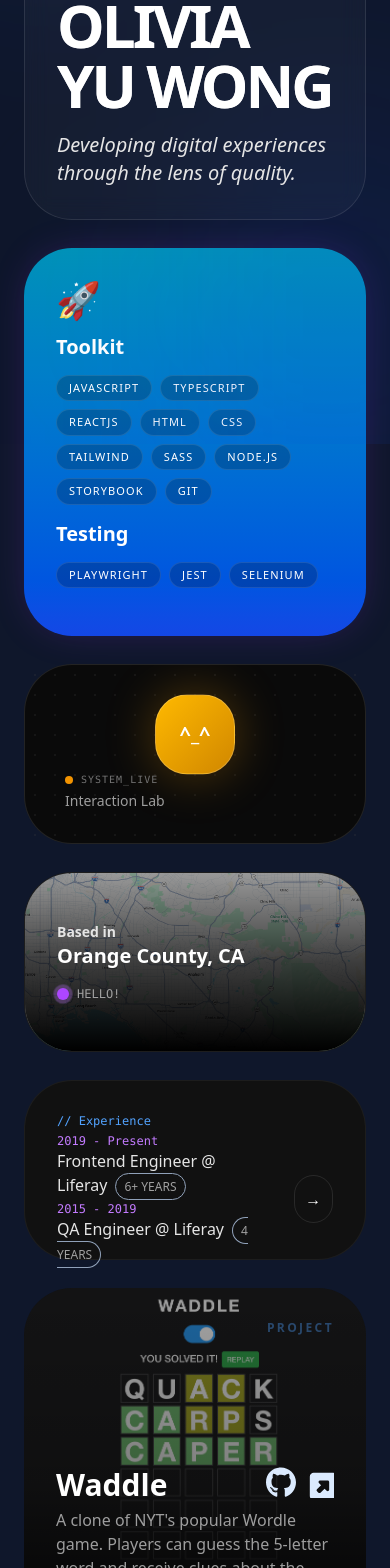
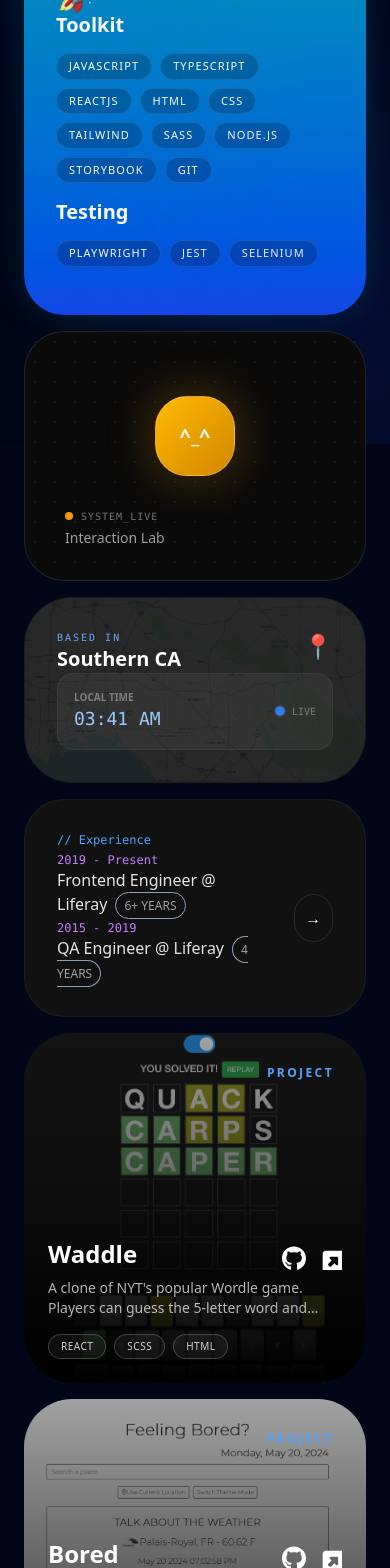
Before and after one commit to oliv-yu/oliv-yu.github.io, a Next.js app: page / in a window 390 px wide. Shown: the part 400-1968 px from the top of the page. Built offline with nearby package versions, Linux system fonts and the light colour scheme.

Commit message:
Fix some bugs on mobile

```diff
--- a/app/second/DecorativeAura.tsx
+++ b/app/second/DecorativeAura.tsx
@@ -1,6 +1,6 @@
 export default function DecorativeAura() {
   return (
-    <div className="fixed top-0 left-0 w-full h-full overflow-hidden">
+    <div className="fixed top-0 left-0 w-full h-full overflow-hidden pointer-events-none">
       <div className="absolute top-[-10%] left-[-10%] w-[50%] h-[50%] bg-blue-700/20 blur-[120px] rounded-full" />
       <div className="absolute bottom-[-10%] right-[-10%] w-[50%] h-[50%] bg-blue-700/20 blur-[120px] rounded-full" />
     </div>
--- a/app/second/Location.tsx
+++ b/app/second/Location.tsx
@@ -1,25 +1,60 @@
+import { useState, useEffect } from "react";
+
 export default function Location() {
+  const [time, setTime] = useState(new Date());
+
+  useEffect(() => {
+    const timer = setInterval(() => {
+      setTime(new Date());
+    }, 1000);
+    return () => clearInterval(timer);
+  }, []);
+
+  // Format time for California (PT)
+  const laTime = time.toLocaleTimeString("en-US", {
+    timeZone: "America/Los_Angeles",
+    hour: "2-digit",
+    minute: "2-digit",
+    hour12: true,
+  });
+
   return (
     <>
       <img
-        className="absolute inset-0 opacity-60 group-hover:scale-110 transition-transform duration-700"
+        className="absolute inset-0 opacity-10 group-hover:scale-110 transition-transform duration-700"
         alt="Map of OC"
         src="/images/map.png"
       />
 
-      <div className="absolute inset-0 bg-gradient-to-t from-black via-black/60 to-transparent" />
+      <div className="flex flex-col justify-between h-full w-full">
+        <div className="flex justify-between items-start">
+          <div className="flex flex-col">
+            <p className="text-[10px] font-mono text-blue-400 uppercase tracking-[0.2em]">
+              Based in
+            </p>
+            <h3 className="text-xl font-bold text-white">Southern CA</h3>
+          </div>
+          <span className="text-2xl">📍</span>
+        </div>
 
-      <div className="relative">
-        <p className="text-neutral-200 font-bold text-sm">Based in</p>
-        <h3 className="text-xl font-bold">Orange County, CA</h3>
+        <div className="bg-white/5 rounded-2xl p-4 flex items-center justify-between border border-white/5">
+          <div className="flex flex-col">
+            <p className="text-[10px] text-neutral-500 uppercase font-bold">
+              Local Time
+            </p>
+            <p className="text-lg font-mono font-medium text-blue-300">
+              {laTime}
+            </p>
+          </div>
 
-        {/* The Pulse Dot */}
-        <div className="mt-4 flex items-center gap-2">
-          <span className="relative flex h-3 w-3">
-            <span className="animate-ping absolute inline-flex h-full w-full rounded-full bg-purple-400 opacity-75"></span>
-            <span className="relative inline-flex rounded-full h-3 w-3 bg-purple-500"></span>
-          </span>
-          <span className="text-xs font-mono text-neutral-400">HELLO!</span>
+          {/* Pulsing "Live" indicator */}
+          <div className="flex items-center gap-2">
+            <span className="relative flex h-2 w-2">
+              <span className="animate-ping absolute inline-flex h-full w-full rounded-full bg-blue-400 opacity-75"></span>
+              <span className="relative inline-flex rounded-full h-2 w-2 bg-blue-500"></span>
+            </span>
+            <span className="text-[10px] text-neutral-500 font-mono">LIVE</span>
+          </div>
         </div>
       </div>
     </>
--- a/app/second/Projects.tsx
+++ b/app/second/Projects.tsx
@@ -68,43 +68,49 @@
   return (
     <motion.div
       whileHover={{ scale: 0.98 }}
-      className="md:col-span-2 md:row-span-2 min-sm:col-span-1 min-sm:row-span-2 min-sm:col-span-1 min-sm:row-span-2 max-sm:col-span-1 max-sm:row-span-2 bg-neutral-900 rounded-[3rem] relative overflow-hidden group"
+      className="col-span-1 md:col-span-2 md:row-span-2 min-h-[350px] md:min-h-0 md:h-full bg-neutral-900 rounded-[3rem] relative overflow-hidden group"
     >
-      <div className="absolute top-8 right-8 text-xs tracking-[0.2em] text-blue-400 uppercase font-bold">
+      <div className="absolute top-8 right-8 z-20 text-xs tracking-[0.2em] text-blue-400 uppercase font-bold">
         PROJECT
       </div>
+
       <img
-        className="absolute inset-0 opacity-60 group-hover:scale-110 transition-transform duration-700"
+        className="absolute inset-0 w-full h-full object-cover opacity-60 group-hover:scale-110 transition-transform duration-700"
         alt={`${title} Card`}
         src={imagePath}
       />
-      <div className="absolute inset-0 bg-gradient-to-t from-black via-black/20 to-transparent" />
-      <div className="absolute bottom-8 left-8 right-8">
-        <div className="justify-between mb-1 text-3xl flex">
-          <span className="font-bold">{title}</span>
+      <div className="absolute inset-0 bg-gradient-to-t from-black via-black/40 to-transparent z-10" />
 
-          <div>
+      <div className="absolute bottom-6 left-6 right-6 md:bottom-8 md:left-8 md:right-8 z-20">
+        <div className="flex justify-between items-end mb-2">
+          <span className="text-2xl md:text-3xl font-bold">{title}</span>
+
+          <div className="flex gap-3">
             <Icon
               icon="github"
-              cssClass="inline-block w-[1em] h-[1em] fill-default-100 hover:fill-slate-800 mx-2"
+              cssClass="w-6 h-6 fill-white hover:fill-blue-400 transition-colors"
               href={repoLink}
             />
             <Icon
-              cssClass="inline-block w-[1em] h-[1em] fill-default-100 hover:fill-slate-800"
+              icon="darkLink"
+              cssClass="w-6 h-6 fill-white hover:fill-blue-400 transition-colors"
               href={demoLink}
-              icon="darkLink"
             />
           </div>
         </div>
-        <span className="text-white/60">{description}</span>
 
-        <div className="flex flex-wrap text-xs uppercase space-x-1 mt-2">
+        <p className="text-sm md:text-base text-white/70 line-clamp-2">
+          {description}
+        </p>
+
+        <div className="flex flex-wrap gap-2 mt-4">
           {skills.map((item) => (
-            <p className="my-2" key={`${title}-${item}-${Math.random()}`}>
-              <span className="rounded-3xl border-1 border-slate-400 text-neutral-400 py-1 px-2 hover:bg-neutral-600 transition ease-in-and-out duration-100 transition-colors">
-                {item}
-              </span>
-            </p>
+            <span
+              key={item}
+              className="text-[10px] md:text-xs uppercase tracking-wider rounded-full border border-white/20 bg-white/5 py-1 px-3 text-neutral-300"
+            >
+              {item}
+            </span>
           ))}
         </div>
       </div>
--- a/app/second/index.tsx
+++ b/app/second/index.tsx
@@ -15,35 +15,37 @@
       <DecorativeAura />
 
       <ScrollProgress />
-      <div className="min-h-screen bg-slate-900 text-white p-6 font-sans selection:bg-blue-500">
+
+      <div className="min-h-screen bg-slate-950 text-white p-6 font-sans selection:bg-blue-500">
         <motion.div
           initial={{ opacity: 0, y: 10 }}
           animate={{ opacity: 1, y: 0 }}
-          className="max-w-6xl mx-auto grid grid-cols-1 md:grid-cols-4 md:grid-rows-4 gap-7 auto-rows-[180px]"
+          className="max-w-6xl mx-auto grid grid-cols-1 md:grid-cols-4 md:grid-rows-4 gap-4 md:gap-7 auto-rows-auto md:auto-rows-[180px]"
         >
           <motion.div
             whileHover={{ scale: 1.01 }}
-            className="md:col-span-4 md:row-span-2 min-sm:col-span-1 min-sm:row-span-3 max-sm:col-span-1 max-sm:row-span-3 bg-white/[0.03] border border-white/10 backdrop-blur-md rounded-[3rem] p-8 flex flex-col justify-end relative overflow-hidden group"
+            className="col-span-1 md:col-span-4 md:row-span-2 bg-white/[0.03] border border-white/10 backdrop-blur-md rounded-[2.5rem] md:rounded-[3rem] p-6 md:p-10 flex flex-col justify-end relative overflow-hidden group min-h-[300px] md:min-h-0"
           >
-            <div className="absolute top-8 right-8 text-xs tracking-[0.2em] text-blue-400 uppercase font-bold">
+            {/* Label: Relative on mobile to prevent overlap, absolute on desktop */}
+            <div className="relative md:absolute md:top-8 md:right-8 text-[10px] tracking-[0.2em] text-blue-400 uppercase font-bold mb-4 md:mb-0">
               Frontend Developer
             </div>
-            <h1 className="text-6xl md:text-8xl font-black tracking-tighter leading-none mb-4 bg-gradient-to-t from-white to-white/50 bg-clip-text">
+            <h1 className="text-5xl md:text-8xl font-black tracking-tighter leading-[0.85] mb-4 bg-gradient-to-t from-white to-white/50 bg-clip-text text-transparent">
               OLIVIA <br /> YU WONG
             </h1>
-            <p className="text-xl text-neutral-200 max-w-md italic">
+            <p className="text-lg md:text-xl text-neutral-300 max-w-md italic">
               Developing digital experiences through the lens of quality.
             </p>
           </motion.div>
 
           <motion.div
             whileHover={{ scale: 1.03 }}
-            className="md:col-span-1 md:row-span-3 min-sm:col-span-1 min-sm:row-span-2 max-sm:col-span-1 max-sm:row-span-2 bg-gradient-to-b from-cyan-600 to-blue-700 rounded-[3rem] p-8 flex flex-col justify-between shadow-[0_0_40px_-10px_rgba(147,51,234,0.3)]"
+            className="col-span-1 md:col-span-1 md:row-span-3 bg-gradient-to-b from-cyan-600 to-blue-700 rounded-[2.5rem] md:rounded-[3rem] p-8 flex flex-col justify-between shadow-[0_0_40px_-10px_rgba(6,182,212,0.3)]"
           >
             <Skills />
           </motion.div>
 
-          <div className="md:col-span-3 md:row-span-2 relative bg-[#0a0a0a] rounded-[3rem] border border-white/10 ">
+          <div className="col-span-1 md:col-span-3 md:row-span-2 relative bg-[#0a0a0a] rounded-[2.5rem] md:rounded-[3rem] border border-white/10 min-h-[250px] md:min-h-0">
             <SpotlightLab />
           </div>
 
@@ -56,7 +58,7 @@
 
           <motion.div
             whileHover={{ scale: 1.03 }}
-            className="md:col-span-2 md:row-span-1 min-sm:col-span-1 min-sm:row-span-1 bg-[#111] border border-white/5 rounded-[3rem] p-8 "
+            className="col-span-1 md:col-span-2 md:row-span-1 bg-[#111] border border-white/5 rounded-[2.5rem] md:rounded-[3rem] p-8"
           >
             <History />
           </motion.div>
```
